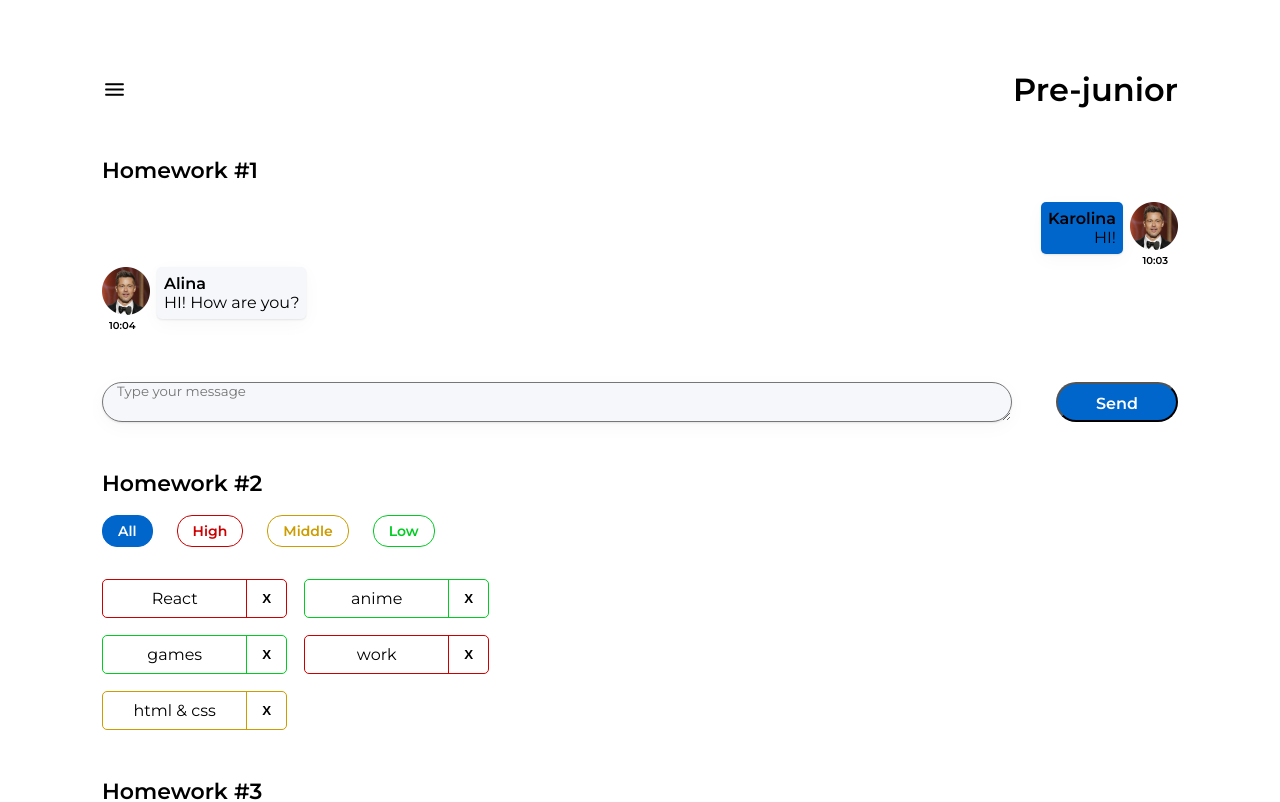
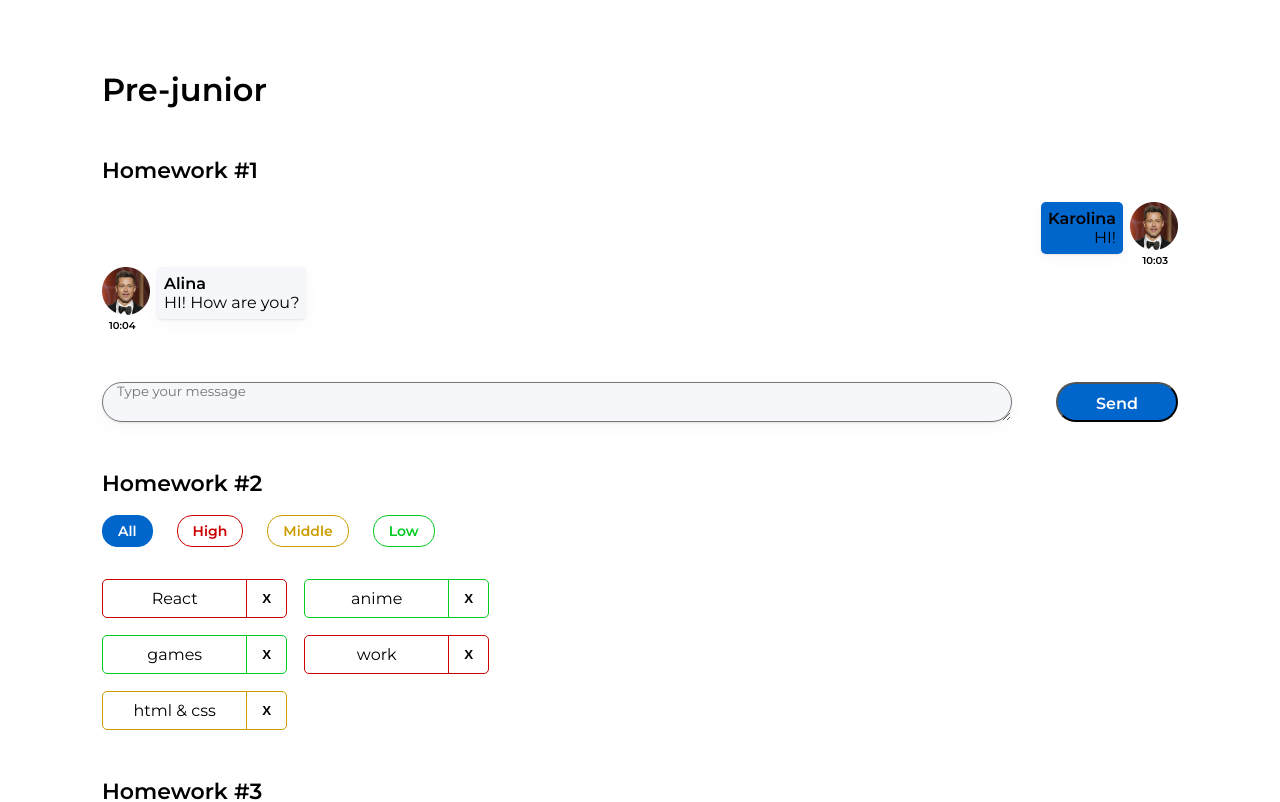
Before and after one commit to KarolinaEsepenok/dzIgnatNew, a React (Create React App) app: page /#/pre-junior in a window 1280 px wide. Shown: the top 802 px of the page. Built offline with nearby package versions, Linux system fonts and the light colour scheme.

Commit message:
HW9Commit

```diff
--- a/src/s2-homeworks/hw05/header/Header.tsx
+++ b/src/s2-homeworks/hw05/header/Header.tsx
@@ -24,13 +24,13 @@ export const Header: FC<PropsType> = ({handleOpen}) => {
     return (
         <>
             <div id={'hw5-header'} className={s.header}>
-                <img
+                {/*} <img
                     src={burgerIcon}
                     id={'hw5-burger-menu'}
                     className={s.burgerMenuIcon}
                     onClick={handleOpen}
                     alt={'open menu'}
-                />
+                />*/}
                 <h1>{pageName}</h1>
             </div>
         </>
```
